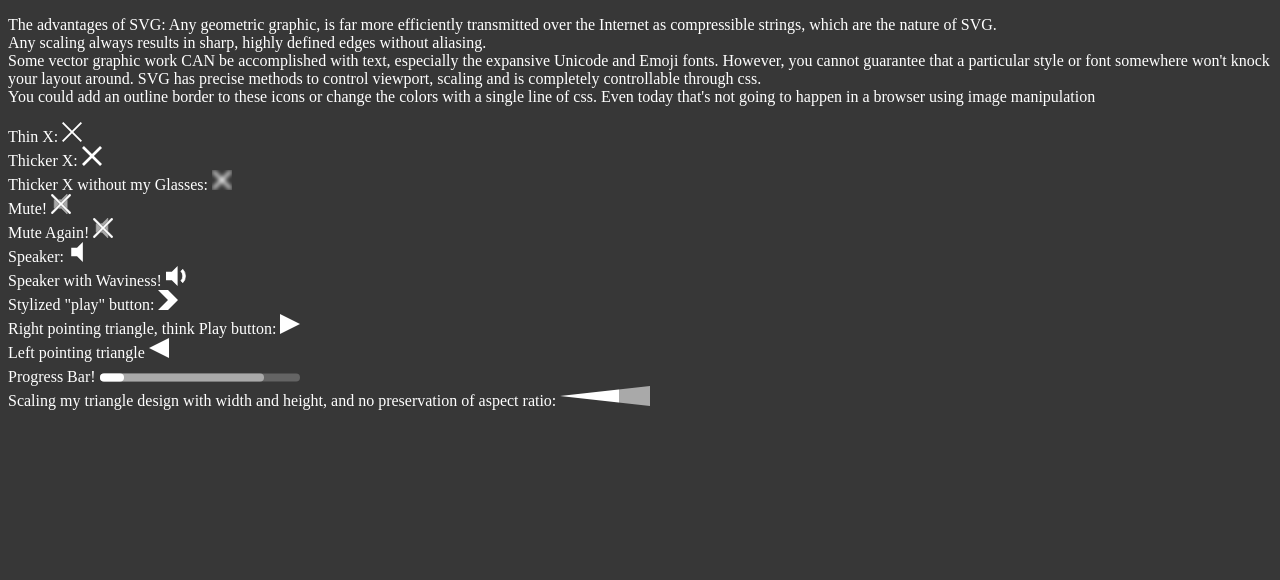
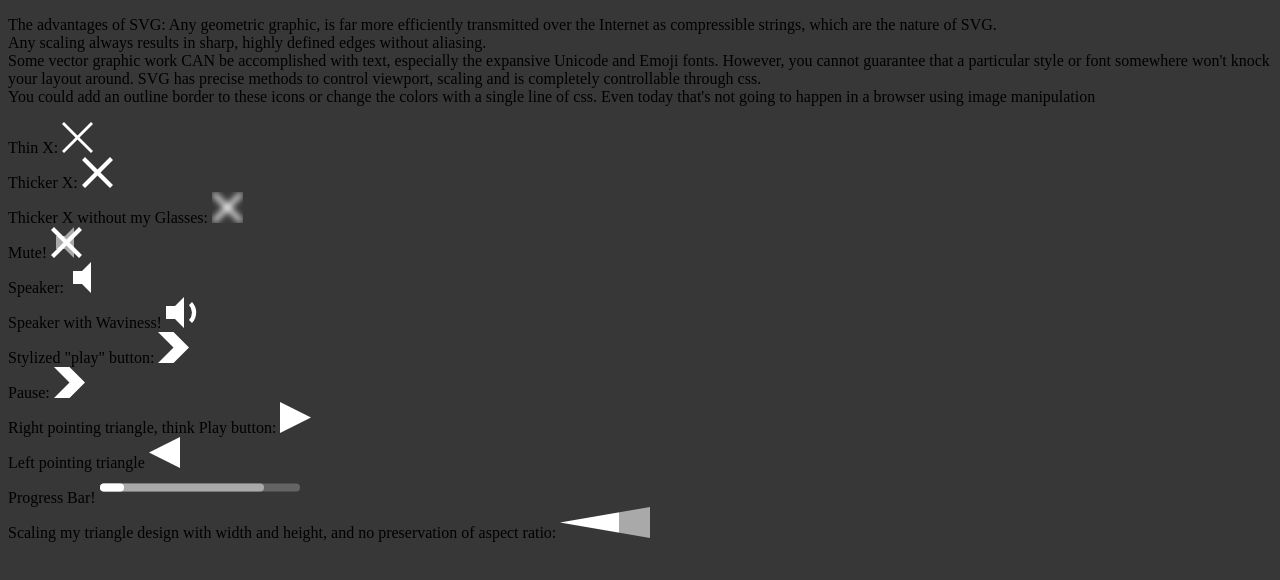
Before and after one commit to iankantian/full-screen-styling-test, a plain HTML site: page svgTest.html in a window 1280 px wide. Drawn offline with Linux system fonts and the light colour scheme.

Commit message:
standardized namespace
myIcon is replaced with your application namespace

```diff
--- a/svgTest.html
+++ b/svgTest.html
@@ -6,30 +6,34 @@
     <style>
         body {
             background-color: rgb(55, 55, 55);
-            color: white;
-            fill: white;
+            /*color: white;*/
         }
-        svg {
-            width: 20px;
-            height: 20px;
+        .myIcon {
+            width: 31px;
+            height: 31px;
         }
-        .active{
+        .myIcon-active {
             fill: white;
             stop-color: white;
             stroke: white;
+            stroke-width:0;
         }
-        .inactive{
+        .myIcon-inactive {
             fill: darkgray;
             stop-color: darkgray;
             stroke: darkgray;
+            stroke-width:0;
         }
-        .inactiveBackground{
+        .myIcon-inactiveBackground {
             stroke: #646464;
+            stroke-width:0;
         }
-        #progressBar{
+        #myIcon-progressBar {
+            width:200px
+        }
+        #myIcon-progressBar > line {
+            stroke-linecap:round;
             stroke-width:8;
-            stroke-linecap:round;
-            width:200px
         }
     </style>
 </head>
@@ -47,104 +51,92 @@
 </p>
 <div>
     Thin X:
-    <svg class="x_2" viewBox="0 0 31 31" xmlns="http://www.w3.org/2000/svg">
+    <svg class="myIcon myIcon-active" viewBox="0 0 31 31" xmlns="http://www.w3.org/2000/svg">
         <polygon points="2,0 0,2 13.5,15.5 0,29 2,31 15.5,17.5 29,31 31,29 17.5,15.5 31,2 29,0 15.5,13.5"/>
     </svg>
 </div>
 <div>Thicker X:
-    <svg class="x_4" viewBox="0 0 31 31" xmlns="http://www.w3.org/2000/svg">
+    <svg class="myIcon myIcon-active" viewBox="0 0 31 31" xmlns="http://www.w3.org/2000/svg">
         <polygon points="3,0 0,3 12.5,15.5 0,28 3,31 15.5,18.5 28,31 31,28 18.5,15.5 31,3 28,0 15.5,12.5"/>
     </svg>
 </div>
 <div>Thicker X without my Glasses:
-    <svg class="x_4" viewBox="0 0 31 31" xmlns="http://www.w3.org/2000/svg">
+    <svg class="myIcon myIcon-active" xmlns="http://www.w3.org/2000/svg">
         <defs>
-            <filter id="f1" x="0" y="0">
+            <filter id="noGlasses" x="0" y="0">
                 <feGaussianBlur in="SourceGraphic" stdDeviation="3"/>
             </filter>
         </defs>
-        <polygon filter="url(#f1)"
-                 points="3,0 0,3 12.5,15.5 0,28 3,31 15.5,18.5 28,31 31,28 18.5,15.5 31,3 28,0 15.5,12.5"/>
+        <polygon filter="url(#noGlasses)" points="3,0 0,3 12.5,15.5 0,28 3,31 15.5,18.5 28,31 31,28 18.5,15.5 31,3 28,0 15.5,12.5"/>
     </svg>
 </div>
 <div>
     Mute!
-    <svg class="mute_speaker_1" viewBox="0 0 31 31" xmlns="http://www.w3.org/2000/svg"">
+    <svg class="myIcon myIcon-active" viewBox="0 0 31 31" xmlns="http://www.w3.org/2000/svg">
+        <!--the left speaker center-->
+        <polygon class="myIcon-inactive" points="5,9 5,22 14,22 23,31 23,0 14,9"/>
         <!--the X-->
-        <polygon class="active" points="2,0 0,2 13.5,15.5 0,29 2,31 15.5,17.5 29,31 31,29 17.5,15.5 31,2 29,0 15.5,13.5"/>
-        <!--the left speaker center-->
-        <polygon class="inactive" points="5,9 5,22 6,22 12.5,15.5 6,9"/>
-        <!--the right speaker center cone-->
-        <polygon class="inactive" points="25,9 18.5,15.5 25,22"/>
-        <!--the top and bottom of speaker cone-->
-        <polygon class="inactive" points="12,9 15.5,12.5 25,3 25,0 16,9"/>
-        <polygon class="inactive" points="12,22 16,22 25,31 25,28 15.5,18.5"/>
-    </svg>
-</div>
-<div>
-    Mute Again!
-    <svg class="mute_speaker_2" viewBox="0 0 31 31" xmlns="http://www.w3.org/2000/svg">
-        <!--the X-->
-        <polygon class="active" points="2,0 0,2 13.5,15.5 0,29 2,31 15.5,17.5 29,31 31,29 17.5,15.5 31,2 29,0 15.5,13.5"/>
-        <!--the left speaker center-->
-        <polygon class="inactive" points="5,9 5,22 6,22 12.5,15.5 6,9"/>
-        <!--the right speaker center cone-->
-        <polygon class="inactive" points="23,11 18.5,15.5 23,20"/>
-        <!--the top and bottom of speaker cone-->
-        <!--Jennifer says two colors better-->
-        <polygon class="inactive" points="12,9 15.5,12.5 23,5 23,0 14,9"/>
-        <polygon class="inactive"  points="12,22 14,22 23,31 23,26 15.5,18.5"/>
+        <polygon class="myIcon-active" points="3,0 0,3 12.5,15.5 0,28 3,31 15.5,18.5 28,31 31,28 18.5,15.5 31,3 28,0 15.5,12.5"/>
     </svg>
 </div>
 <div>
     Speaker:
-    <svg class="speaker_1" viewBox="0 0 31 31" xmlns="http://www.w3.org/2000/svg">
-        <polygon points="5,9 5,22 14,22 23,31 23,0 14,9"/>
+    <svg class="myIcon myIcon-active" viewBox="0 0 31 31" xmlns="http://www.w3.org/2000/svg">
+        <polygon class="myIcon-active " points="5,9 5,22 14,22 23,31 23,0 14,9"/>
     </svg>
 </div>
 <div>
     Speaker with Waviness!
-    <svg class="speaker_2" viewBox="0 0 31 31" xmlns="http://www.w3.org/2000/svg">
+    <svg class="myIcon myIcon-active" viewBox="0 0 31 31" xmlns="http://www.w3.org/2000/svg">
         <!--speaker with 1 sound wave out the side-->
         <!--path d method A or a for Arc:-->
         <!--A radiusX radiusY Xaxisrotaation lareArcFlag sweepFlag endingX endingY-->
         <!--lower case invoke for relative coordinates!-->
         <polygon points="0,9 0,22 9,22 18,31 18,0 9,9"/>
-        <path class="active" d="M23 8 A11 11 0 0 1 23 23 L26 26 A15.24 15.24 0 0 0 26 5 Z">
+        <path class="myIcon-active" d="M23 8 A11 11 0 0 1 23 23 L26 26 A15.24 15.24 0 0 0 26 5 Z">
             <animate attributeType="CSS" attributeName="stroke-width" from="0" to="2" dur="1s" repeatCount="indefinite" />
         </path>
     </svg>
 </div>
 <div>
     Stylized "play" button:
-    <svg class="play_stylized" viewBox="0 0 31 31" xmlns="http://www.w3.org/2000/svg">
+    <svg class="myIcon myIcon-active" viewBox="0 0 31 31" xmlns="http://www.w3.org/2000/svg">
+        <path d="M0 0 L15.5 15.5 L0 31 L15.5 31 L31 15.5 L15.5 0 Z" />
+    </svg>
+</div>
+<div>
+    Pause:
+    <svg class="myIcon myIcon-active pause" viewBox="0 0 31 31" xmlns="http://www.w3.org/2000/svg">
         <path d="M0 0 L15.5 15.5 L0 31 L15.5 31 L31 15.5 L15.5 0 Z" />
     </svg>
 </div>
 <div>
     Right pointing triangle, think Play button:
-    <svg class="right_point_triangle" viewBox="0 0 31 31">
+    <svg class="myIcon myIcon-active" viewBox="0 0 31 31">
         <polygon points="0,0 31,15.5 0,31"/>
     </svg>
 </div>
 <div>Left pointing triangle
-    <svg class="left_point_triangle" viewBox="0 0 31 31" xmlns="http://www.w3.org/2000/svg">
+    <svg class="myIcon myIcon-active" viewBox="0 0 31 31" xmlns="http://www.w3.org/2000/svg">
         <polygon points="31,0 31,31 0,15.5"/>
     </svg>
 </div>
 <div>Progress Bar!
-    <svg id="progressBar" xmlns="http://www.w3.org/2000/svg">
-        <line class="inactiveBackground" x1="4" y1="15.5" x2="196" y2="15.5" />
-        <line class="inactive" x1="4" y1="15.5" x2="80%" y2="15.5" />
-        <line class="active" x1="4" y1="15.5" x2="10%" y2="15.5" />
+    <!--to use, it needs a JS init and resize listener to update the x1 offsets-->
+    <!--and the inactiveBackground offset = 1/2 the stroke width for progressBar-->
+    <!--to show where a progress is, just edit the -->
+    <svg id="myIcon-progressBar" class="myIcon progressBar" xmlns="http://www.w3.org/2000/svg">
+        <line class="myIcon-inactiveBackground" x1="4" y1="15.5" x2="196" y2="15.5" />
+        <line class="myIcon-inactive" x1="4" y1="15.5" x2="80%" y2="15.5" />
+        <line class="myIcon-active" x1="4" y1="15.5" x2="10%" y2="15.5" />
     </svg>
 </div>
 <div>Scaling my triangle design with width and height, and no preservation of aspect ratio:
-    <svg style="width: 90px;" class="volumeControl" viewBox="0 0 31 31" preserveAspectRatio="none" xmlns="http://www.w3.org/2000/svg">
+    <svg class="myIcon myIcon-active" style="width: 90px;" viewBox="0 0 31 31" preserveAspectRatio="none" xmlns="http://www.w3.org/2000/svg">
         <defs>
             <linearGradient id="volumeState">
-                <stop class="active" offset="66%"/>
-                <stop class="inactive" offset="66%"/>
+                <stop class="myIcon-active" offset="66%"/>
+                <stop class="myIcon-inactive" offset="66%"/>
             </linearGradient>
         </defs>
         <polygon points="31,0 31,31 0,15.5" fill="url(#volumeState)"/>
```
